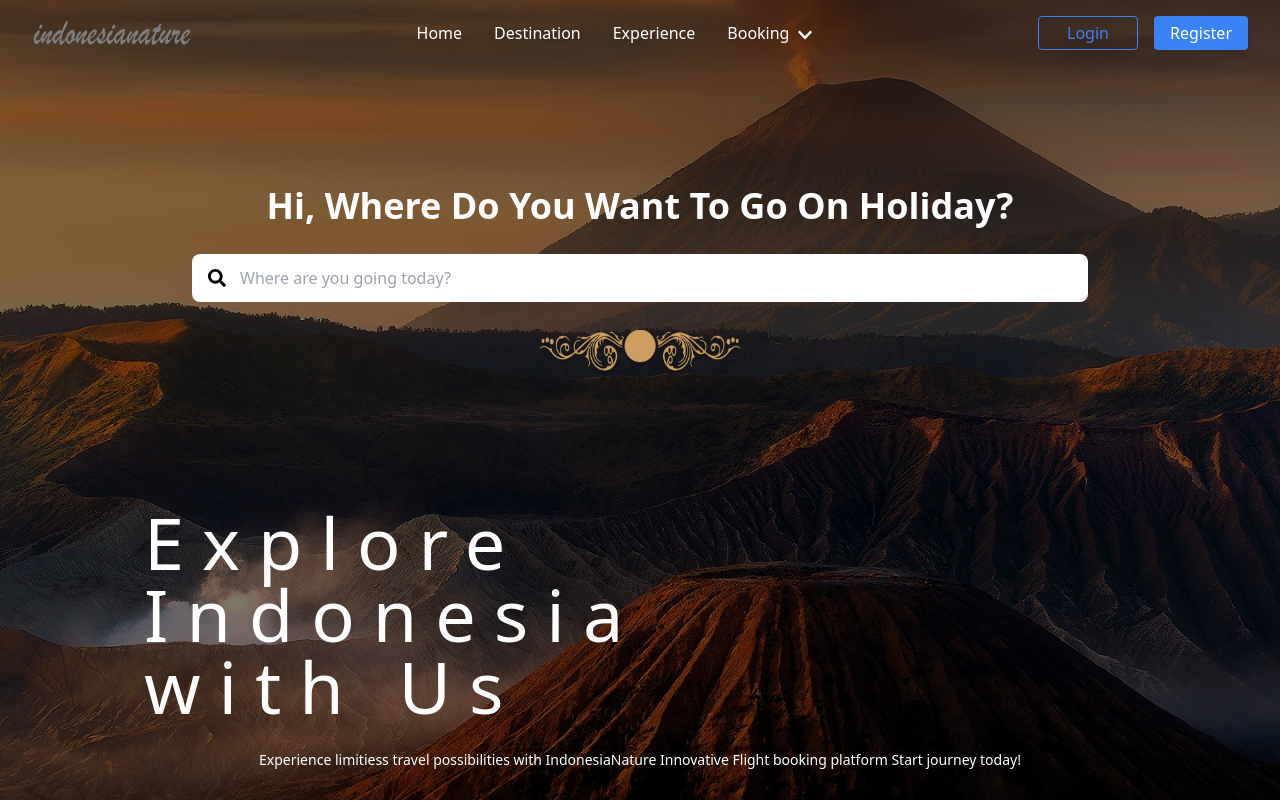
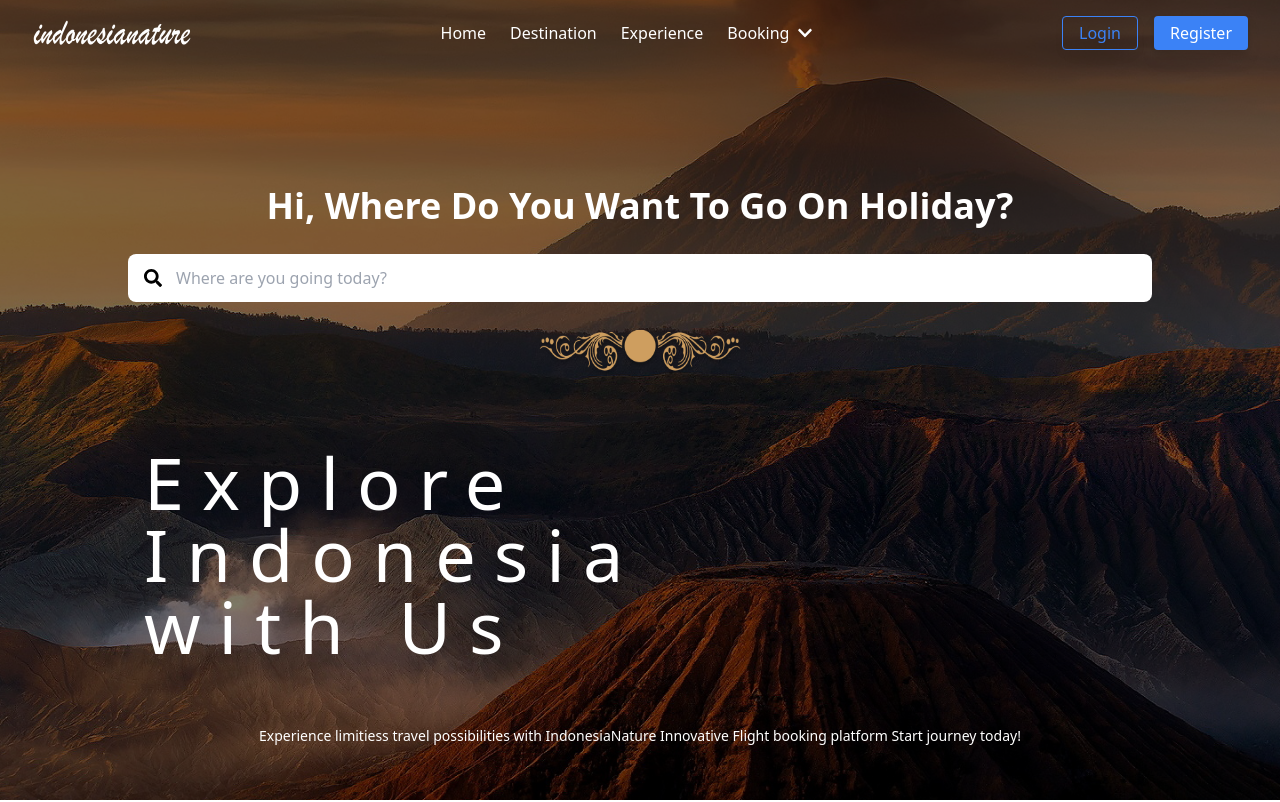
Before and after one commit to Dwiky-rg/travelntourism, a React (Vite) app: page / in a window 1280 px wide. Shown: the top 802 px of the page. Built offline with nearby package versions, Linux system fonts and the light colour scheme.

Commit message:
benerin responsive

```diff
--- a/src/Hero.jsx
+++ b/src/Hero.jsx
@@ -6,12 +6,12 @@ import BackgroundImage from "../src/assets/Home.jpg"; // Pastikan path gambar be
 const Hero = () => {
   return (
     <div
-      className="h-screen bg-cover bg-center bg-no-repeat"
+      className="min-h-screen bg-cover bg-center bg-no-repeat relative"
       style={{ backgroundImage: `url(${BackgroundImage})` }}
       id="home"
     >
       {/* Overlay */}
-      <div className="absolute inset-0 bg-black opacity-50"></div>
+      <div className="absolute inset-0 bg-black opacity-50 pointer-events-none"></div>
 
       {/* Navbar */}
       <Navbar />
--- a/src/Home.jsx
+++ b/src/Home.jsx
@@ -4,14 +4,14 @@ import Batik from "../src/assets/Batik.png";
 
 const Home = () => {
   return (
-    <section className="relative min-h-screen flex flex-col items-center text-white px-8 py-2">
+    <section className="relative min-h-[85vh] flex flex-col items-center text-white px-8 py-2 overflow-hidden">
       {/* Teks Salam */}
       <h1 className="text-2xl lg:text-4xl font-bold mt-16 lg:mt-28 text-center">
         Hi, Where Do You Want To Go On Holiday?
       </h1>
 
       {/* Form Pencarian */}
-      <div className="relative w-full max-w-4xl mt-3 lg:mt-7">
+      <div className="relative w-full max-w-4xl lg:max-w-5xl mt-3 lg:mt-7">
         <input
           type="text"
           placeholder="Where are you going today?"
@@ -36,7 +36,7 @@ const Home = () => {
       </div>
 
       {/* Teks kecil di bagian bawah, seperti footer */}
-      <p className="absolute bottom-24 w-full text-sm text-white text-center px-8">
+      <p className="absolute bottom-0 w-full text-sm text-white text-center px-8">
         Experience limitiess travel possibilities with IndonesiaNature
         Innovative Flight booking platform Start journey today!
       </p>
--- a/src/Navbar.jsx
+++ b/src/Navbar.jsx
@@ -1,5 +1,5 @@
 import React, { useState } from "react";
-import { FaChevronDown, FaBars, FaTimes } from "react-icons/fa"; // Import ikon dropdown dan hamburger
+import { FaChevronDown, FaTimes } from "react-icons/fa";
 import { HiBars3BottomRight } from "react-icons/hi2";
 import Logo from "../src/assets/indonesianature.png";
 
@@ -7,139 +7,127 @@ const Navbar = () => {
   const [isDropdownOpen, setIsDropdownOpen] = useState(false);
   const [isMenuOpen, setIsMenuOpen] = useState(false);
 
+  const navItems = [
+    { name: "Home", href: "#home" },
+    { name: "Destination", href: "#destination" },
+    { name: "Experience", href: "#experience" },
+  ];
+
+  const bookingItems = [
+    { name: "Pesawat", href: "#pesawat" },
+    { name: "Hotel", href: "#hotel" },
+  ];
+
   return (
-    <nav className="bg-transparent ">
+    <nav className="bg-transparent relative z-50">
       <div className="px-8 py-4 flex items-center justify-between">
-        {/* Logo */}
         <div>
           <img src={Logo} alt="Logo indonesianature" className="w-40 h-7" />
         </div>
 
-        {/* Icon Hamburger untuk mobile */}
-        <div className="md:hidden">
-          <button
-            onClick={() => setIsMenuOpen(!isMenuOpen)}
-            className="text-white text-2xl focus:outline-none"
+        {/* Menu Desktop */}
+        <div className="hidden md:flex items-center space-x-6">
+          {navItems.map((item) => (
+            <a
+              key={item.name}
+              href={item.href}
+              className="text-white hover:text-blue-500 transition-all duration-300"
             >
-            {isMenuOpen ? <FaTimes /> : <HiBars3BottomRight />}
-          </button>
-        </div>
+              {item.name}
+            </a>
+          ))}
 
-        {/* Menu Desktop */}
-        <div className="hidden md:flex space-x-8">
-          <a
-            href="#home"
-            className="text-white hover:text-blue-500 drop-shadow-lg"
-          >
-            Home
-          </a>
-          <a
-            href="#destination"
-            className="text-white hover:text-blue-500 drop-shadow-lg"
-          >
-            Destination
-          </a>
-          <a
-            href="#experience"
-            className="text-white hover:text-blue-500 drop-shadow-lg"
-          >
-            Experience
-          </a>
-
-          {/* Dropdown */}
+          {/* Dropdown Desktop */}
           <div className="relative">
             <button
               onClick={() => setIsDropdownOpen(!isDropdownOpen)}
-              className="flex items-center text-white hover:text-blue-500 focus:outline-none drop-shadow-lg"
+              className="text-white hover:text-blue-500 flex items-center transition-all duration-300"
             >
-              Booking <FaChevronDown className="ml-2 mt-1" />
+              Booking <FaChevronDown className="ml-2" />
             </button>
             {isDropdownOpen && (
-              <div className="absolute left-0 mt-2 w-40 bg-transparent rounded shadow-lg">
+              <div className="absolute bg-gray-700 mt-2 rounded shadow-lg">
+                {bookingItems.map((item) => (
                   <a
-                  href="#pesawat"
-                  className="block px-4 py-2 text-white hover:bg-blue-500"
+                    key={item.name}
+                    href={item.href}
+                    className="block px-4 py-2 text-white hover:bg-blue-500 transition-all duration-300"
                   >
-                  Pesawat
+                    {item.name}
                   </a>
-                <a
-                  href="#hotel"
-                  className="block px-4 py-2 text-white hover:bg-blue-500"
-                >
-                  Hotel
-                </a>
+                ))}
               </div>
             )}
           </div>
         </div>
 
-        {/* Buttons Desktop */}
+        {/* Button Login dan Register di Desktop */}
         <div className="hidden md:flex space-x-4">
-          <button className="text-blue-500 border border-blue-500 px-7 py-1 rounded hover:bg-blue-500 hover:text-white drop-shadow-lg">
+          <button className="text-blue-500 border border-blue-500 px-4 py-1 rounded hover:bg-blue-500 hover:text-white drop-shadow-lg transition-all duration-300">
             Login
           </button>
-          <button className="text-white bg-blue-500 px-4 py-1 rounded hover:bg-blue-600 drop-shadow-lg">
+          <button className="text-white bg-blue-500 px-4 py-1 rounded hover:bg-blue-600 drop-shadow-lg transition-all duration-300 hover:bg-transparent hover:text-blue-500 hover:border hover:border-blue-500 hover:backdrop-blur-sm">
             Register
+          </button>
+        </div>
+
+        {/* Icon Hamburger untuk mobile */}
+        <div className="md:hidden cursor-pointer z-50">
+          <button
+            onClick={() => setIsMenuOpen(!isMenuOpen)}
+            className="text-white text-2xl focus:outline-none mt-3"
+          >
+            {isMenuOpen ? <FaTimes /> : <HiBars3BottomRight />}
           </button>
         </div>
       </div>
 
-      {/* Menu Mobile */}
       {isMenuOpen && (
-        <div className="md:hidden bg-gray-800">
+        <div className="md:hidden fixed inset-x-0 top-0 rounded-xl bg-black bg-opacity-50 backdrop-blur-sm z-40 pt-5 gap-y-8 cursor-pointer max-h-screen overflow-y-auto m-3">
+          <div className="max-w-screen-sm mx-auto rounded-lg p-4">
+            {navItems.map((item) => (
               <a
-            href="#home"
-            className="block px-4 py-2 text-white hover:bg-blue-500"
+                key={item.name}
+                href={item.href}
+                className="block px-4 py-2 text-white hover:text-[26px] transition-all duration-300 relative after:content-[''] after:absolute after:left-4 after:right-4 after:bottom-[-2px] after:h-[2px] after:bg-white after:scale-x-0 hover:after:scale-x-100 after:origin-left after:transition-transform after:duration-300"
+                onClick={() => setIsMenuOpen(false)}
               >
-            Home
+                {item.name}
               </a>
-          <a
-            href="#destination"
-            className="block px-4 py-2 text-white hover:bg-blue-500"
-          >
-            Destination
-          </a>
-          <a
-            href="#experience"
-            className="block px-4 py-2 text-white hover:bg-blue-500"
-          >
-            Experience
-          </a>
+            ))}
 
-          {/* Dropdown pada Mobile */}
+            {/* Dropdown Mobile */}
             <div className="relative">
               <button
                 onClick={() => setIsDropdownOpen(!isDropdownOpen)}
-              className="block w-full text-left px-4 py-2 text-white hover:bg-blue-500 focus:outline-none"
+                className="block w-full text-left px-4 py-2 text-white hover:text-[28px] focus:outline-none transition-all duration-300"
               >
                 Booking <FaChevronDown className="inline ml-2" />
               </button>
               {isDropdownOpen && (
-              <div className="bg-gray-700">
+                <div>
+                  {bookingItems.map((item) => (
                     <a
-                  href="#pesawat"
-                  className="block px-4 py-2 text-white hover:bg-blue-500"
+                      key={item.name}
+                      href={item.href}
+                      className="block px-8 py-2 text-white transition-all duration-300 relative after:content-[''] after:absolute after:left-8 after:right-8 after:bottom-[-2px] after:h-[2px] after:bg-white after:scale-x-0 hover:after:scale-x-100 after:origin-left after:transition-transform after:duration-300"
+                      onClick={() => setIsMenuOpen(false)}
                     >
-                  Pesawat
+                      {item.name}
                     </a>
-                <a
-                  href="#hotel"
-                  className="block px-4 py-2 text-white hover:bg-blue-500"
-                >
-                  Hotel
-                </a>
+                  ))}
                 </div>
               )}
             </div>
 
-          {/* Buttons untuk Mobile */}
             <div className="flex flex-col space-y-2 mt-4 px-4 pb-4">
-            <button className="text-blue-500 border border-blue-500 px-4 py-1 rounded hover:bg-blue-500 hover:text-white drop-shadow-lg">
+              <button className="text-blue-500 border border-blue-500 px-4 py-1 rounded hover:bg-blue-500 hover:text-white drop-shadow-lg transition-all duration-300">
                 Login
               </button>
-            <button className="text-white bg-blue-500 px-4 py-1 rounded hover:bg-blue-600 drop-shadow-lg">
+              <button className="text-white bg-blue-500 px-4 py-1 rounded drop-shadow-lg transition-all duration-300 hover:bg-transparent hover:text-blue-500 hover:border hover:border-blue-500 hover:backdrop-blur-sm">
                 Register
               </button>
+            </div>
           </div>
         </div>
       )}
```
Lines whose indentation alone changed are shown as unchanged.
